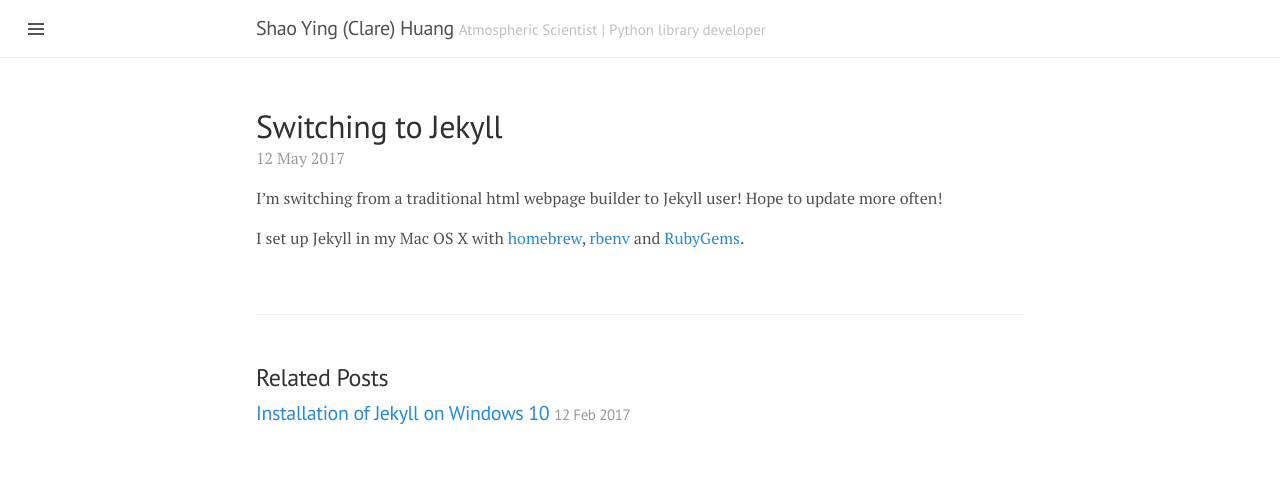
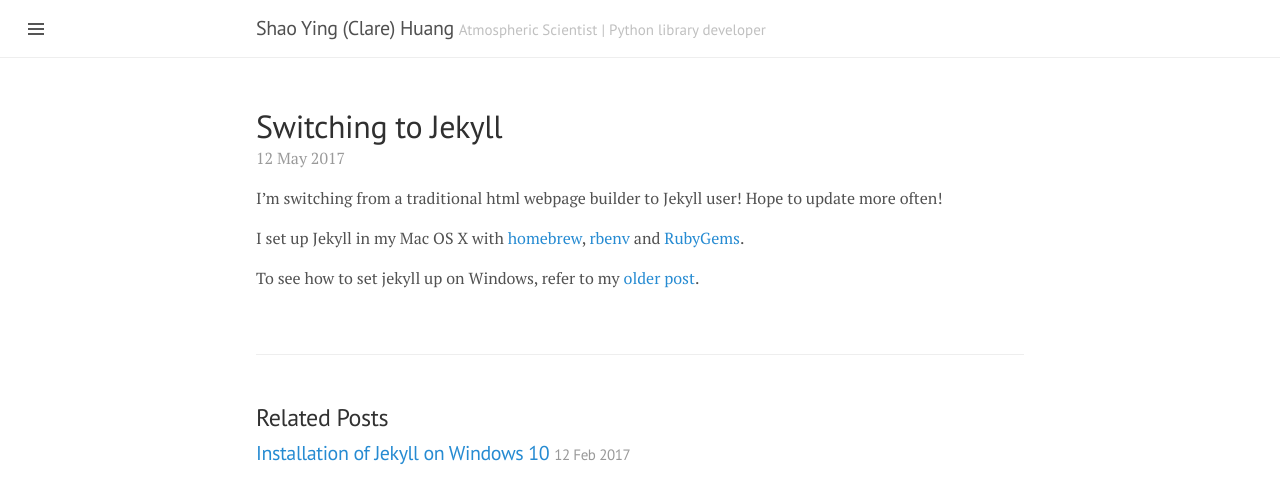
Before and after one commit to acrogenesis/csyhuang.github.io, a Jekyll site: the page built from _posts/2017-05-12-switching-to-jekyll.md, in a window 1280 px wide. Shown: the top 504 px of the page. Built offline with Jekyll 4.4.1, drawn with Linux system fonts in a browser that asks for light colours.

Commit message:
internal links

```diff
--- a/_config.yml
+++ b/_config.yml
@@ -20,7 +20,9 @@ author:
 
 # Custom vars
 version:             1.0.0
-gems: [jekyll-paginate]
+gems:
+  - jekyll-paginate
+  - jekyll-feed
 
 defaults:
   - scope:
--- a/_posts/2017-05-12-switching-to-jekyll.md
+++ b/_posts/2017-05-12-switching-to-jekyll.md
@@ -6,3 +6,5 @@ title: Switching to Jekyll
 I'm switching from a traditional html webpage builder to Jekyll user! Hope to update more often!
 
 I set up Jekyll in my Mac OS X with [homebrew](http://brew.sh),  [rbenv](https://github.com/rbenv/rbenv) and [RubyGems](https://rubygems.org/).
+
+To see how to set jekyll up on Windows, refer to my [older post]({% post_url 2017-02-12-jekyll-on-windows %}).
```
Also changed, not shown: 11 other files.
